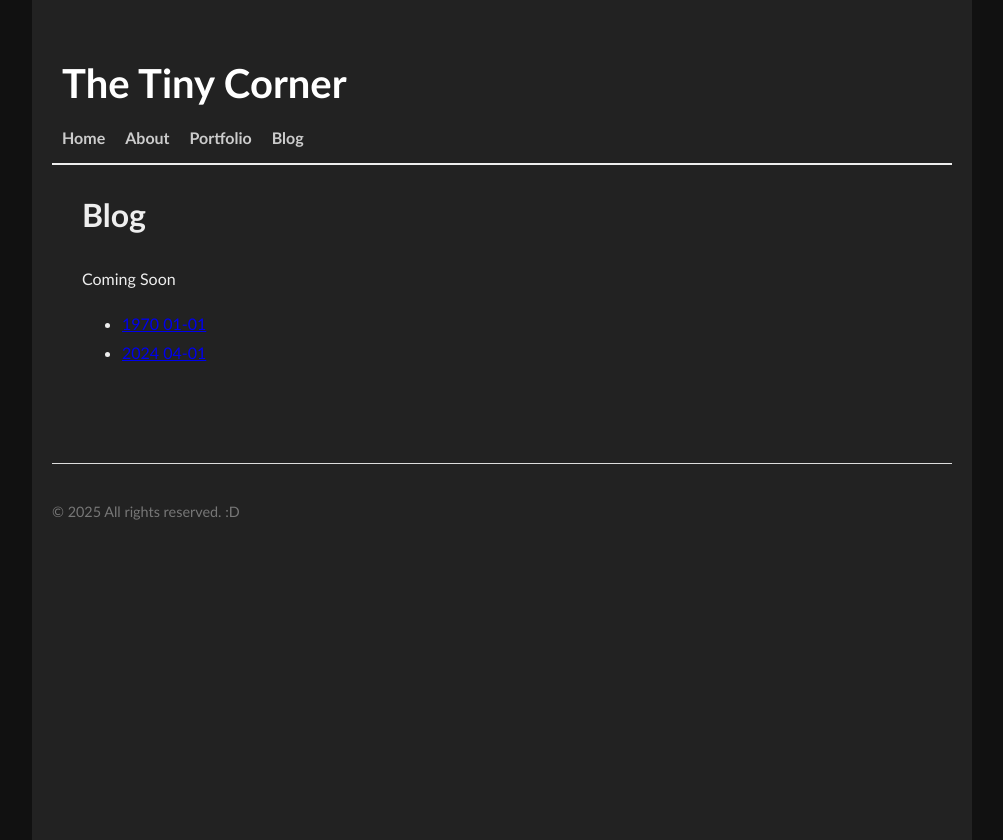
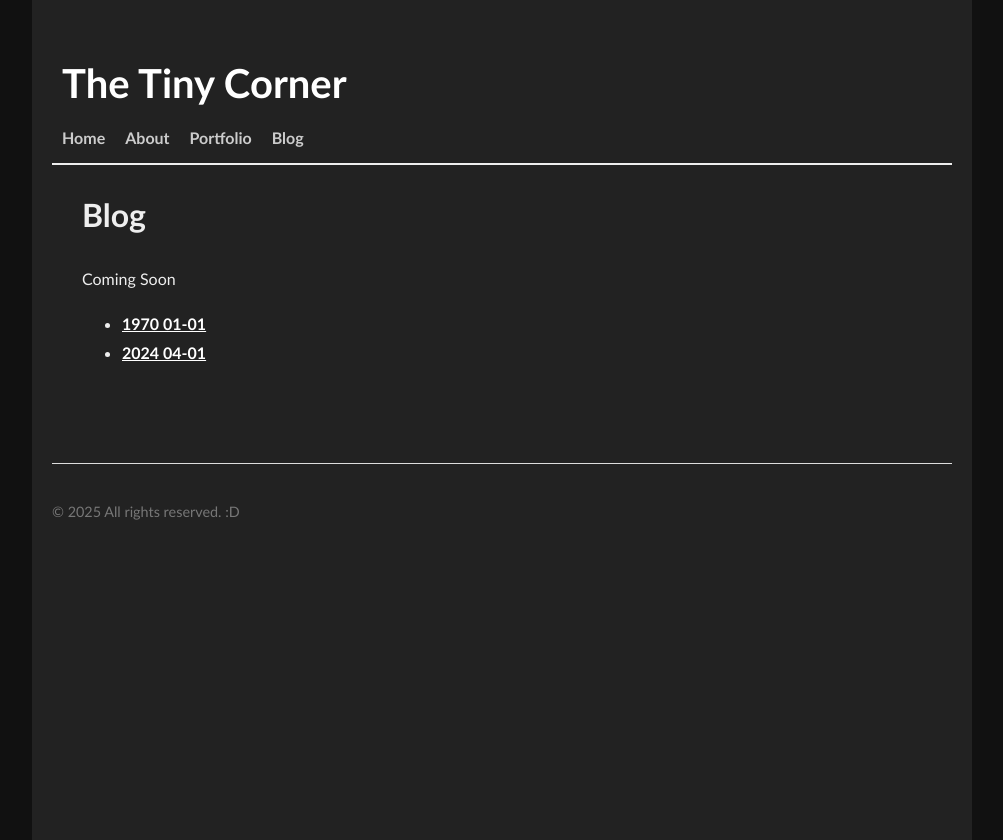
Before and after one commit to hygrintoht/hygrintoht.github.io, a React (Vite) app: page /blog in a window 1280 px wide. Shown: the whole page, without its empty margins (138-1141 px from the left). Built offline with nearby package versions, Linux system fonts and the light colour scheme.

Commit message:
Updated description

```diff
--- a/src/components/Styles.tsx
+++ b/src/components/Styles.tsx
@@ -89,9 +89,10 @@ export const styles = {
       borderRadius: "8px",
     },
     cardLink: {
-      textDecoration: "none",
+      textDecoration: "underline",
       fontWeight: "bold",
       transition: "color 0.3s",
+      color: "#fff",
     },
     footer: {
       borderTop: "1px solid #ddd",
--- a/src/pages/About.tsx
+++ b/src/pages/About.tsx
@@ -6,7 +6,7 @@ export default function About() {
     <Layout>
       <section style={styles.section}>
         <h1 style={styles.sectionHeading}>Me, as an explanation (T_T)</h1>
-        <p style={styles.paragraph}>My name is Francis Santonia. I am a Game Developer and a ("pending")graduate of DLSU - BS-IET-GD. I am currently trying to explore ways to appreciate and understand the inner workings of video games while honing my skills. I like how games can be used as a medium to tell stories and put people through challenges.</p>
+        <p style={styles.paragraph}>My name is Francis Santonia. I am a Game Developer. I am currently trying to explore ways to appreciate and understand the inner workings of video games while honing my skills. I like how games can be used as a medium to tell stories and put people through challenges.</p>
         <p style={styles.paragraph}>I like watching movies/anime, baking, cycling, reading webcomics/manga, and playing guitar. I am an avid indie games player, that loves roguelikes and unique experiences that push the boundaries of game design.</p>
         <p style={styles.paragraph}>I currently do not know what career path I should take as I am very naive due to the numerous roles that can be taken, however, I am more siding with the programming and the technical side rather than the creative side.</p>
       </section>
@@ -16,7 +16,7 @@ export default function About() {
         <p style={styles.paragraph}>Programming Languages: C#, C++, JavaScript, Python</p>
         <p style={styles.paragraph}>Game Engines: Unity, Unreal Engine, Godot</p>
         <p style={styles.paragraph}>Libraries & Frameworks: React, Phaser, OpenGL, DirectX11</p>
-        <p style={styles.paragraph}>Tools: Git, GitHub, NodeJS, Blender(only for adjusting/no full experience)</p>
+        <p style={styles.paragraph}>Tools: Git, GitHub, NodeJS, Asprite</p>
         <p style={styles.paragraph}>Other: SQL, Vuforia Engine</p>
       </section>
     </Layout>
--- a/src/pages/Blog.tsx
+++ b/src/pages/Blog.tsx
@@ -1,5 +1,6 @@
 import { Link } from "react-router-dom";
 import Layout from "../components/Layout";
+import { styles } from "../components/Styles";
 
 const posts = ["1970-01-01", "2024-04-01"];
 
@@ -11,7 +12,7 @@ export default function Blog() {
         <ul>
           {posts.map((post) => (
             <li key={post}>
-              <Link to={`/post/${post}`}>{post.replace("-", " ")}</Link>
+              <Link to={`/post/${post}`} style={styles.cardLink}>{post.replace("-", " ")}</Link>
             </li>
           ))}
         </ul>
```
Also changed, not shown: 1 other file (tests, documents, lock files or other folders).
